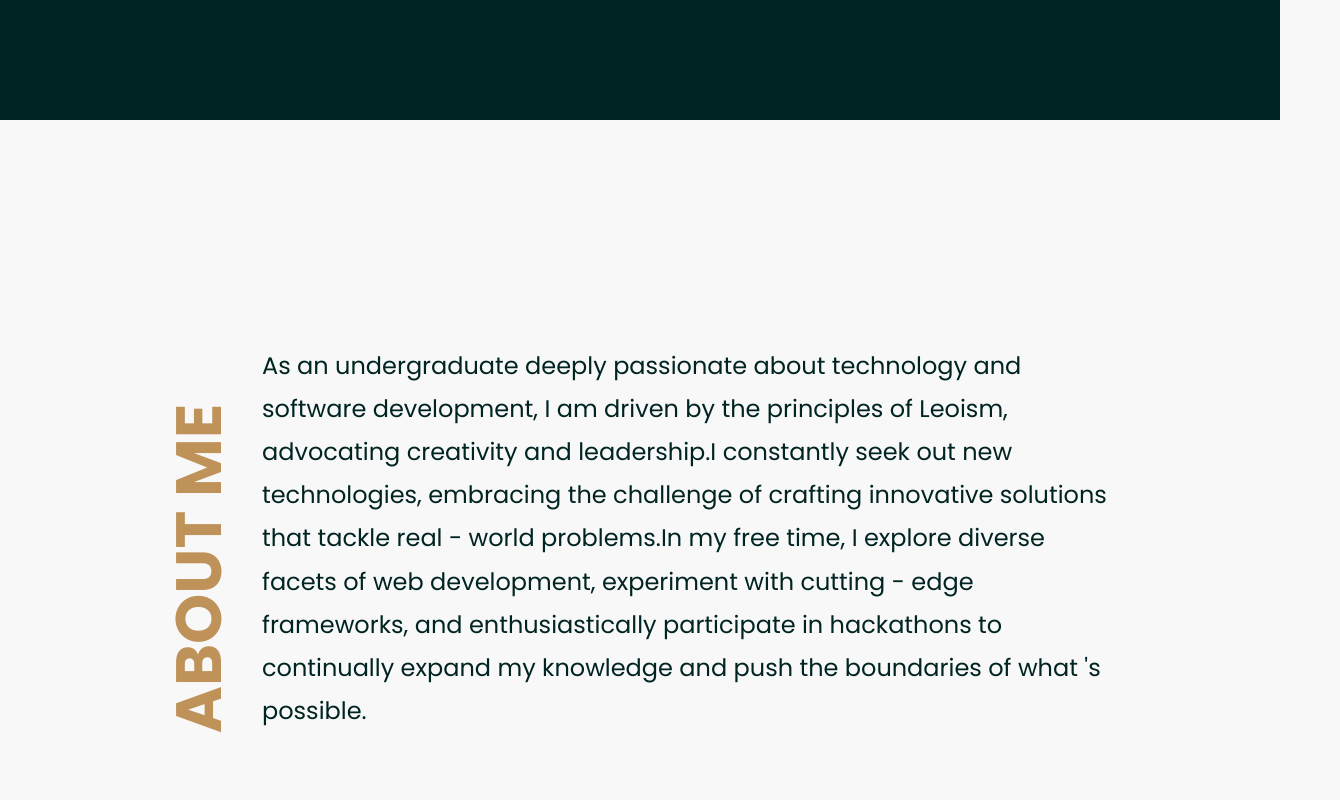
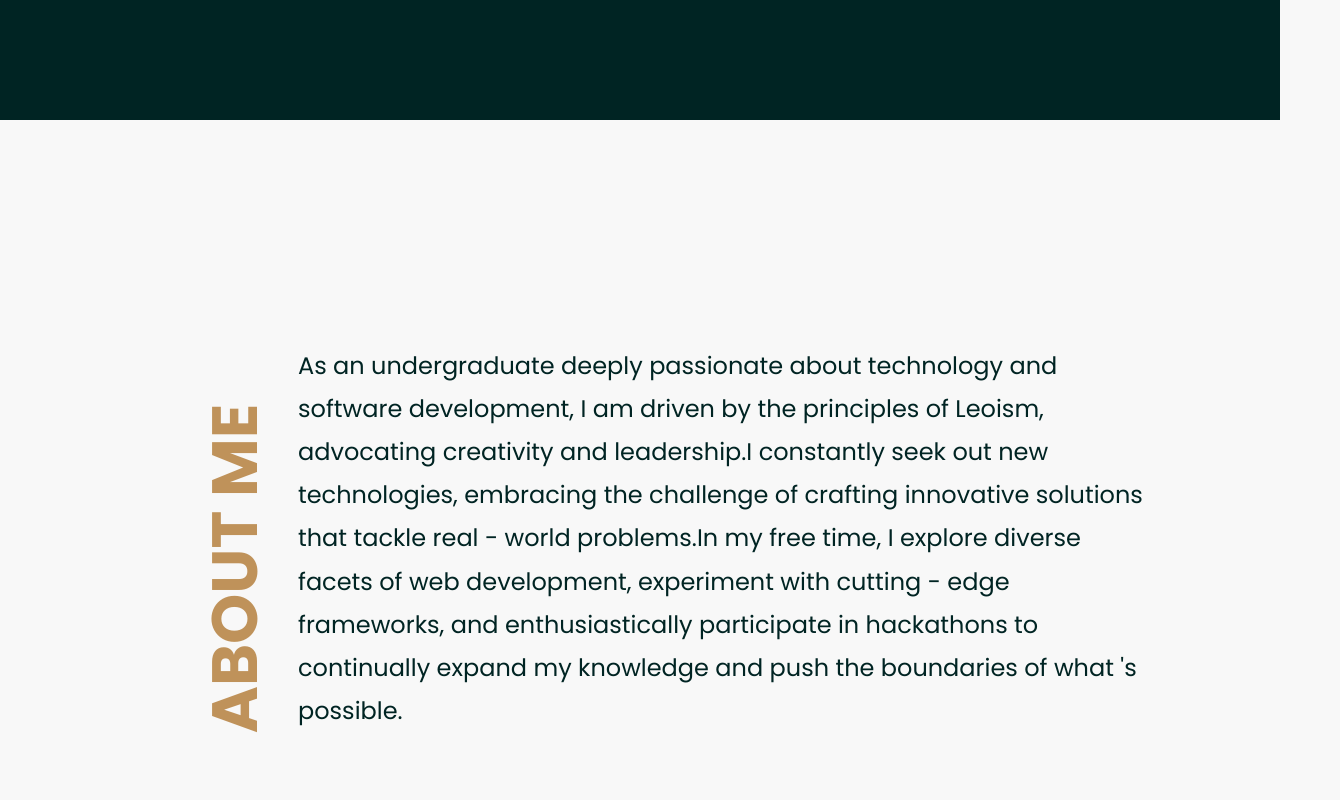
Before and after one commit to DinushanSriskandaraja/DinushanSriskandaraja.info, a React (Create React App) app: page / in a window 1280 px wide. Shown: the part 680-1480 px from the top of the page, 1340 px wide, since content can reach past the window. Built offline with nearby package versions, Linux system fonts and the light colour scheme.

Commit message:
about update

```diff
--- a/src/components/About/About.module.css
+++ b/src/components/About/About.module.css
@@ -1,5 +1,6 @@
 .About {
-  /* width: 100%; */
+  overflow-x: hidden;
+  width: 100vw;
   height: 100vh;
   padding: 30px;
   margin: 0;
@@ -16,7 +17,7 @@
 }
 
 .content {
-  width: 100%;
+  max-width: 100%;
   max-width: 1000px;
   left: 10%;
   /* Constrain maximum width */
```
